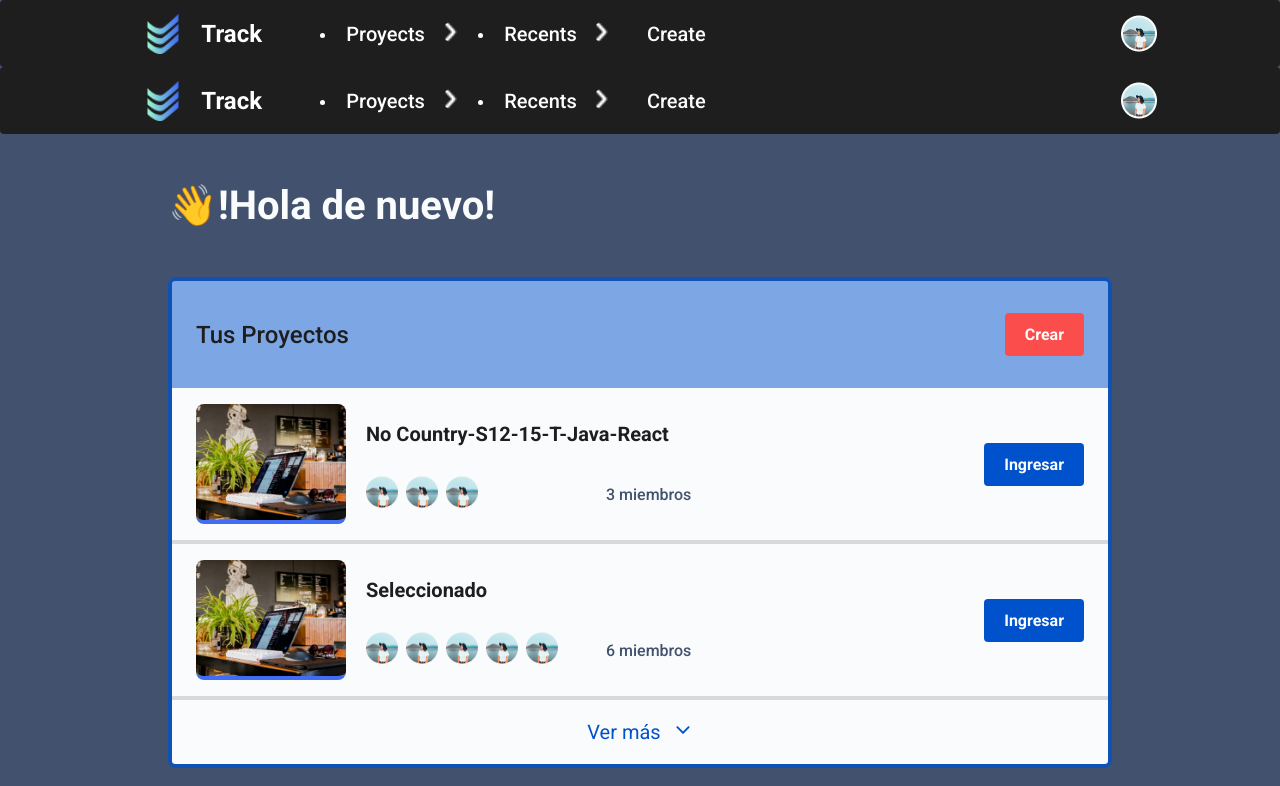
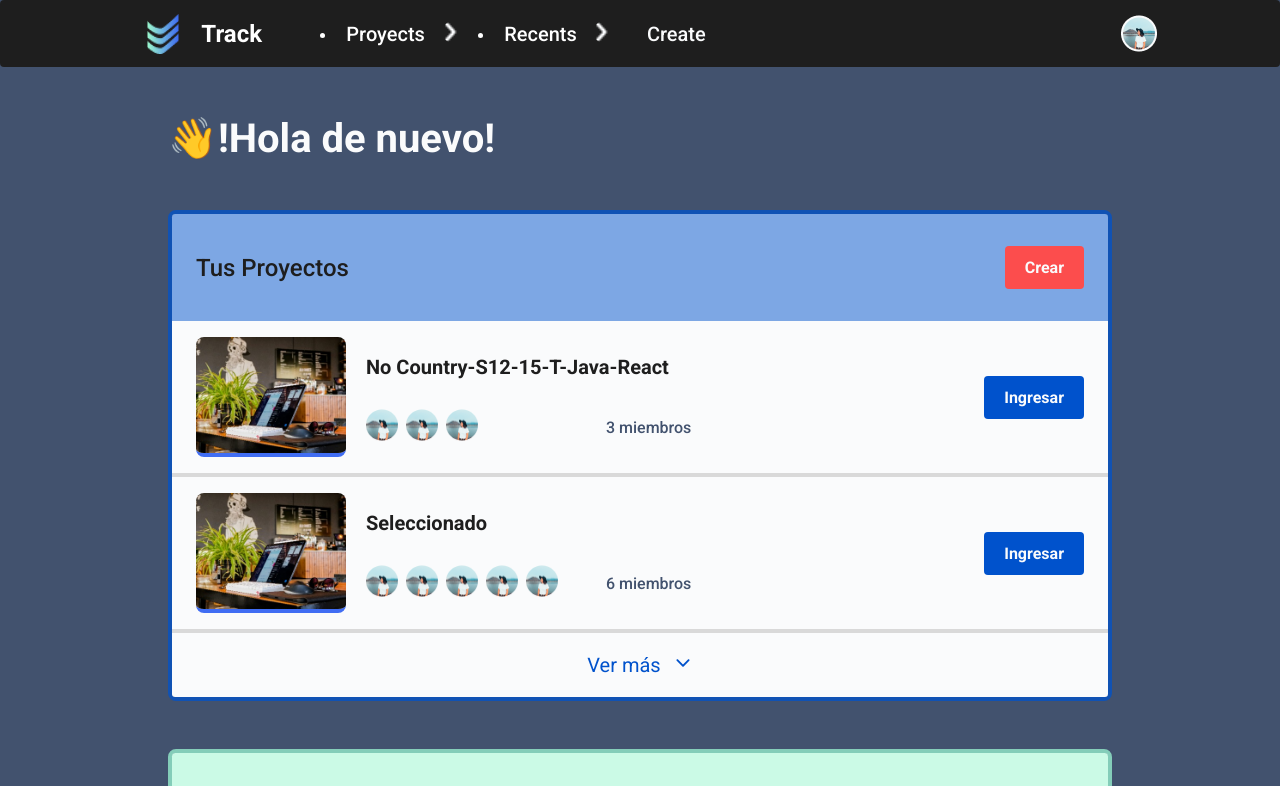
Before and after one commit to No-Country/S12-15-T-Java-React, a Next.js app in the folder frontend/: page /login/1/home in a window 1280 px wide. Shown: the top 786 px of the page. Built offline with nearby package versions, Linux system fonts and the light colour scheme.

Commit message:
fix: modified layout id login

```diff
--- a/frontend/src/app/login/[id]/layout.js
+++ b/frontend/src/app/login/[id]/layout.js
@@ -1,4 +1,8 @@
 import Navbar from '@/components/Navbar';
+import '@/styles/navbar.css';
+import '@/styles/Dropdown.css';
+import '@/styles/Flecha.css';
+import '@/styles/burguer.css';
 
 export default function RootLayout({ children }) {
 	return (
--- a/frontend/src/app/login/layout.js
+++ /dev/null
@@ -1,14 +0,0 @@
-import Navbar from '@/components/Navbar';
-import '@/styles/navbar.css';
-import '@/styles/Dropdown.css';
-import '@/styles/Flecha.css';
-import '@/styles/burguer.css';
-
-export default function RootLayout({ children }) {
-	return (
-		<main>
-			<Navbar />
-			{children}
-		</main>
-	);
-}
```
